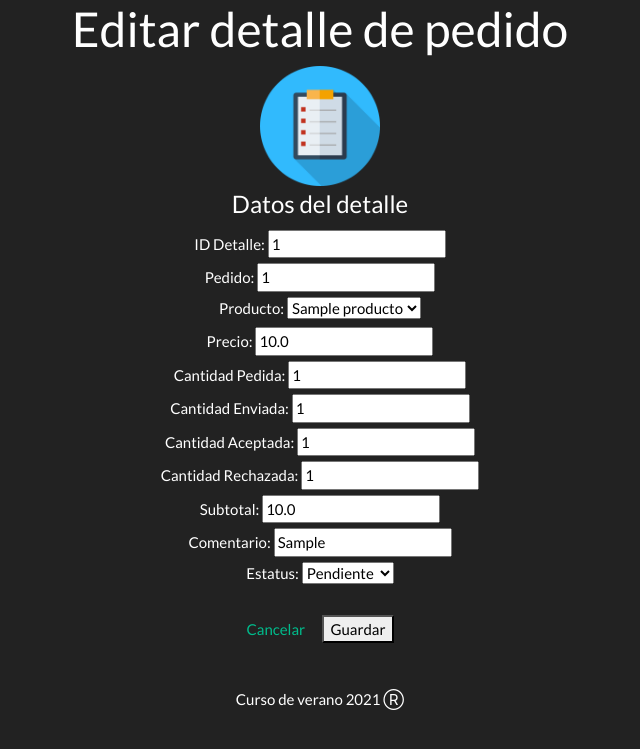
After one commit to Yoryii/Verano_Shopitesz_Eq2, a Flask app: page /detallePedidos/1 in a window 1280 px wide. The commit adds this page. Shown: the top 749 px of the page, without its empty margins (320-960 px from the left). Run offline with Flask 2, Linux system fonts and the light colour scheme; tables that the repository leaves empty hold one stand-in row (values such as "Sample post"); some libraries are stand-ins or nearby versions.

Commit message:
Consulta individual - detallePedidos

```diff
--- a/app.py
+++ b/app.py
@@ -191,7 +191,11 @@ def consultaDetallePedidos(id):
     d = DetallePedido()
     return render_template('DetallePedidos/consultaDetallePedidos.html', detallePedidos=d.consultaGeneral(id), ID=id)
 
-
+@app.route('/detallePedidos/<int:id>')
+def consultaDetallePedido(id):
+    d = DetallePedido()
+    p = Producto()
+    return render_template('DetallePedidos/editarDetallePedidos.html', detalle=d.consultaIndividual(id), productos = p.consultaGeneral())
 # DetallePedidos - Fin
 
 # Manejo de errores - INICIO
--- a/templates/DetallePedidos/consultaDetallePedidos.html
+++ b/templates/DetallePedidos/consultaDetallePedidos.html
@@ -39,7 +39,7 @@
                 <td>{{d.subtotal}}</td>
                 <td>{{d.estatus}}</td>
                 <td>{{d.comentario}}</td>
-                <td><a href="/usuarios/edit"><img src="{{url_for('static',filename='img/editar.png')}}"></a></td>
+                <td><a href="/detallePedidos/{{d.idDetalle}}"><img src="{{url_for('static',filename='img/editar.png')}}"></a></td>
                 <td><a href="./eliminarUsuarios.html"><img src="{{url_for('static',filename='img/eliminar.png')}}"></a></td>
             </tr>
         {% endfor %}
--- /dev/null
+++ b/templates/DetallePedidos/editarDetallePedidos.html
@@ -0,0 +1,97 @@
+<!doctype html>
+<html lang="es">
+<head>
+    <link rel="stylesheet" href="{{url_for('static',filename='css/estilo.css')}}">
+    <script src="{{url_for('static',filename='JS/global.js')}}"></script>
+    <meta charset="UTF-8">
+    <title>Editar detalle de pedido</title>
+</head>
+<body>
+    <main>
+        <section>
+            <h1 align="center">Editar detalle de pedido</h1>
+            <div align="center"><img style="width:120px; height:120px;" src="{{url_for('static',filename='img/pedidos.png')}}"></div>
+            <form method="post" action="/detallePedidos/edit">
+                <div id="datosPersonales" align="center">
+                    <fieldset>
+                        <legend>Datos del detalle</legend>
+                        <label>ID Detalle:</label>
+                        <input type="number" name="idDetalle" readonly value="{{detalle.idDetalle}}">
+                        <br>
+                        <label>Pedido:</label>
+                        <input type="number" name="idPedido" readonly value="{{detalle.idPedido}}">
+                        <br>
+                        <label>Producto:</label>
+                        <select name="producto">
+                        {% for p in productos %}
+                            {% if p.idProducto==detalle.idProducto%}
+                            <option value="{{p.idProducto}}" selected>{{p.nombre}}</option>
+                            {% else %}
+                            <option value="{{p.idProducto}}">{{p.nombre}}</option>
+                            {% endif %}
+                        {% endfor %}
+                        </select>
+
+                        <br>
+                        <label>Precio:</label>
+                        <input type="number" name="precio" value="{{detalle.precio}}">
+                        <br>
+                        <label>Cantidad Pedida:</label>
+                        <input type="number" name="cantidadPedida" value="{{detalle.cantidadPedida}}">
+                        <br>
+                        <label>Cantidad Enviada:</label>
+                        <input type="number" name="cantidadEnviada" value="{{detalle.cantidadEnviada}}">
+                        <br>
+                        <label>Cantidad Aceptada:</label>
+                        <input type="number" name="cantidadAceptada" value="{{detalle.cantidadAceptada}}">
+                        <br>
+                        <label>Cantidad Rechazada:</label>
+                        <input type="number" name="cantidadRechazada" value="{{detalle.cantidadRechazada}}">
+                        <br>
+                        <label>Subtotal:</label>
+                        <input type="number" name="subtotal" value="{{detalle.subtotal}}">
+                        <br>
+                        <label>Comentario:</label>
+                        <input type="text" name="comentario" value="{{detalle.comentario}}">
+                        <br>
+                        <label>Estatus:</label>
+                        <select name="estatus">
+                            {% if detalle.estatus=='Pendiente' %}
+                            <option value="Pendiente" selected>Pendiente</option>
+                            {% else %}
+                            <option value="Pendiente">Pendiente</option>
+                            {% endif %}
+                            {% if detalle.estatus=='Enviado' %}
+                            <option value="Enviado" selected>Enviado</option>
+                            {% else %}
+                            <option value="Enviado">Enviado</option>
+                            {% endif %}
+                            {% if detalle.estatus=='Recibido' %}
+                            <option value="Recibido" selected>Recibido</option>
+                            {% else %}
+                            <option value="Recibido">Recibido</option>
+                            {% endif %}
+                            {% if detalle.estatus=='Cancelado' %}
+                            <option value="Cancelado" selected>Cancelado</option>
+                            {% else %}
+                            <option value="Cancelado">Cancelado</option>
+                            {% endif %}
+                        </select>
+                        <br>
+                        <br>
+                        <a href="/detallePedido/{{detalle.idPedido}}">Cancelar</a>
+                        &nbsp;&nbsp;&nbsp;&nbsp;
+                        <a href="/usuarios"><button type="submit">Guardar</button></a>
+                        <br>
+                        <br>
+                    </fieldset>
+                    </div>
+                 </form>
+        </section>
+    </main>
+        <footer>
+            <br>
+            <div align="center">Curso de verano 2021 Ⓡ</div>
+        </footer>
+</body>
+</html>
```
